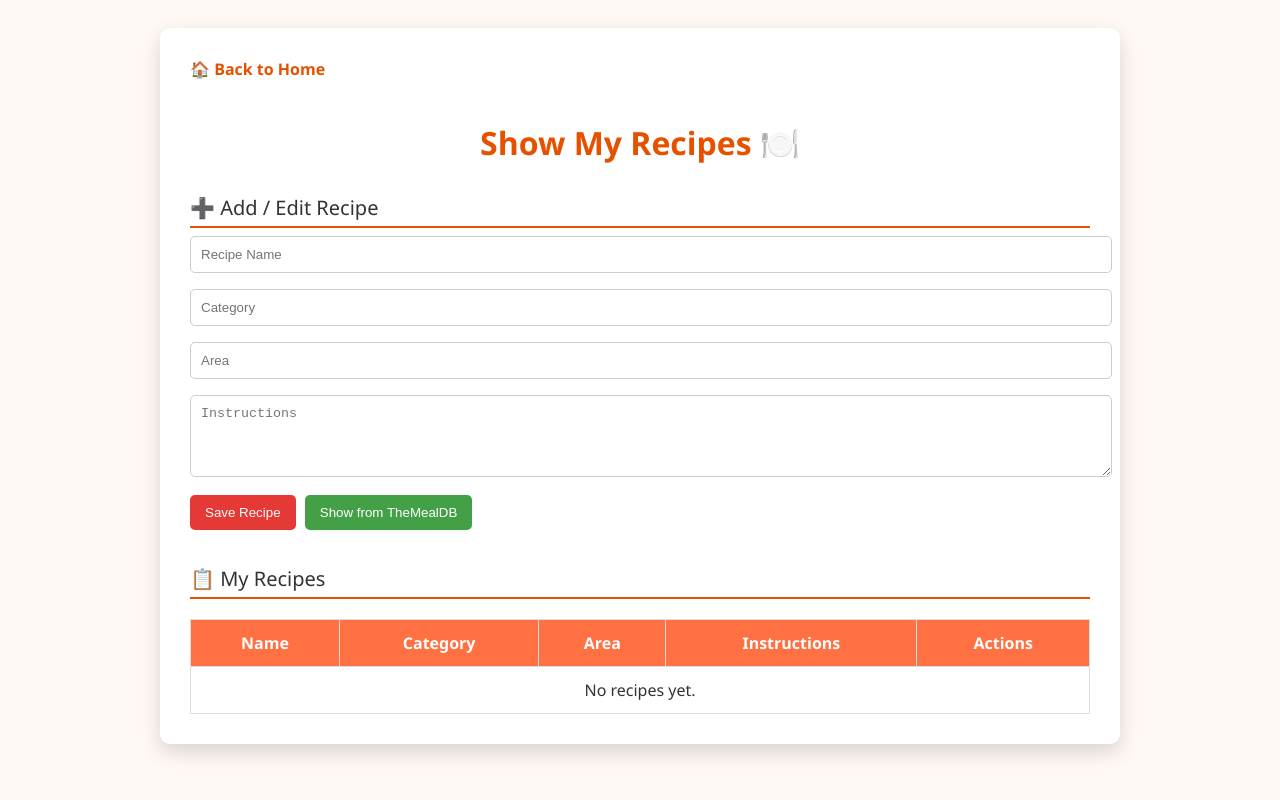
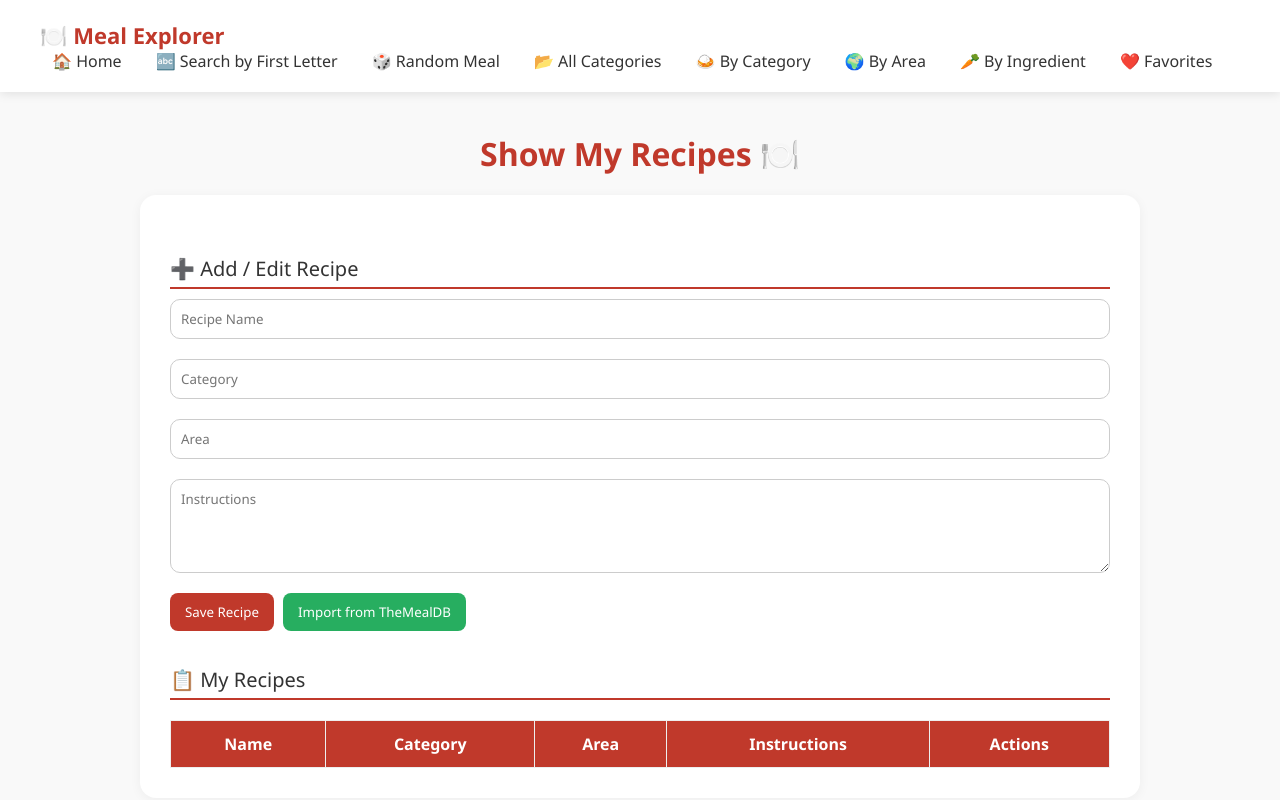
Before and after one commit to NoorManasra/WebServices-Assignment1, a plain HTML site: page ShowMyRecipes.html in a window 1280 px wide. Drawn offline with Linux system fonts and the light colour scheme.

Commit message:
Update ShowMyRecipes.html

```diff
--- a/ShowMyRecipes.html
+++ b/ShowMyRecipes.html
@@ -1,64 +1,113 @@
+
 <!DOCTYPE html>
 <html lang="en">
 <head>
-  <meta charset="UTF-8">
-  <title>Show My Recipes</title>
+  <meta charset="UTF-8" />
+  <meta name="viewport" content="width=device-width, initial-scale=1.0"/>
+  <title>Show My Recipes 🍽️</title>
   <style>
+    * {
+      box-sizing: border-box;
+      margin: 0;
+      padding: 0;
+      font-family: 'Segoe UI', sans-serif;
+    }
+
     body {
-      font-family: 'Segoe UI', Tahoma, Geneva, Verdana, sans-serif;
-      background-color: #fff8f5;
-      padding: 20px;
+      background-color: #f9f9f9;
       color: #333;
     }
 
+    header {
+      background-color: #fff;
+      padding: 20px;
+      box-shadow: 0 2px 10px rgba(0,0,0,0.1);
+      position: sticky;
+      top: 0;
+      z-index: 999;
+    }
+
+    .nav-container {
+      max-width: 1200px;
+      margin: auto;
+      display: flex;
+      justify-content: space-between;
+      align-items: center;
+      flex-wrap: wrap;
+    }
+
+    .nav-container h1 {
+      font-size: 22px;
+      color: #c0392b;
+    }
+
+    nav ul {
+      list-style: none;
+      display: flex;
+      flex-wrap: wrap;
+      gap: 10px;
+      padding-left: 0;
+    }
+
+    nav ul li a {
+      text-decoration: none;
+      color: #333;
+      padding: 8px 12px;
+      border-radius: 6px;
+      transition: background-color 0.3s;
+    }
+
+    nav ul li a:hover {
+      background-color: #f0f0f0;
+    }
+
+    .main-title {
+      text-align: center;
+      margin: 40px 0 20px;
+      font-size: 32px;
+      color:  #c0392b;
+      font-weight: bold;
+    }
+
     .container {
-      max-width: 900px;
+      max-width: 1000px;
       margin: auto;
       background: #fff;
       padding: 30px;
-      border-radius: 10px;
-      box-shadow: 0 8px 20px rgba(0, 0, 0, 0.15);
+      border-radius: 16px;
+      box-shadow: 0 2px 12px rgba(0,0,0,0.05);
     }
 
-    h1 {
-      text-align: center;
-      color: #e65100;
+    .section-title {
+      margin-top: 30px;
+      font-size: 20px;
+      border-bottom: 2px solid #c0392b;
+      padding-bottom: 5px;
+      color:  #333;
     }
 
-    .back-link {
-      display: inline-block;
-      margin-bottom: 20px;
-      text-decoration: none;
-      font-size: 16px;
-      color: #e65100;
-      font-weight: bold;
-    }
-
-    .back-link:hover {
-      text-decoration: underline;
-    }
-
-    input, textarea, select {
+    form input, form textarea {
       width: 100%;
       padding: 10px;
-      margin: 8px 0;
+      margin: 10px 0;
       border: 1px solid #ccc;
-      border-radius: 5px;
+      border-radius: 10px;
+      outline: none;
     }
 
     button {
       padding: 10px 15px;
       margin: 5px 5px 5px 0;
       border: none;
-      border-radius: 5px;
+      border-radius: 8px;
       cursor: pointer;
       color: white;
     }
 
-    .btn-add { background-color: #e53935; }
-    .btn-edit { background-color: #fb8c00; }
-    .btn-delete { background-color: #b71c1c; }
-    .btn-import { background-color: #43a047; }
+    .btn-add { background-color: #c0392b; }
+    .btn-edit { background-color: #f39c12; }
+    .btn-delete { background-color: #e74c3c; }
+    .btn-import { background-color: #27ae60; }
 
     table {
       width: 100%;
@@ -67,30 +116,59 @@
     }
 
     th, td {
-      border: 1px solid #ddd;
+      border: 1px solid #eee;
       padding: 12px;
       text-align: center;
     }
 
     th {
-      background-color: #ff7043;
+      background-color: #c0392b;
       color: white;
     }
 
-    .section-title {
-      margin-top: 30px;
-      font-size: 20px;
-      border-bottom: 2px solid #e65100;
-      padding-bottom: 5px;
+    .back-link {
+      display: inline-block;
+      margin-bottom: 20px;
+      text-decoration: none;
+      font-size: 16px;
+      color: #c0392b;
+      font-weight: bold;
+    }
+
+    .back-link:hover {
+      text-decoration: underline;
+    }
+
+    @media (max-width: 600px) {
+      .nav-container, nav ul {
+        flex-direction: column;
+        align-items: flex-start;
+      }
     }
   </style>
 </head>
 <body>
+  <header>
+    <div class="nav-container">
+      <h1>🍽️ Meal Explorer</h1>
+      <nav>
+        <ul>
+          <li><a href="meals.html">🏠 Home</a></li>
+          <li><a href="search-by-letter.html">🔤 Search by First Letter</a></li>
+          <li><a href="random-meal.html">🎲 Random Meal</a></li>
+          <li><a href="all-categories.html">📂 All Categories</a></li>
+          <li><a href="meals-by-category.html">🍛 By Category</a></li>
+          <li><a href="meals-by-area.html">🌍 By Area</a></li>
+          <li><a href="meals-by-ingredient.html">🥕 By Ingredient</a></li>
+          <li><a href="favorites.html">❤️ Favorites</a></li>
+        </ul>
+      </nav>
+    </div>
+  </header>
+
+  <div class="main-title">Show My Recipes 🍽️</div>
 
   <div class="container">
-    <a href="meals.html" class="back-link">🏠 Back to Home</a>
-    <h1>Show My Recipes 🍽️</h1>
-
     <div class="section-title">➕ Add / Edit Recipe</div>
     <form id="recipeForm" onsubmit="handleFormSubmit(event)">
       <input type="hidden" id="recipeId">
@@ -99,10 +177,10 @@
       <input type="text" id="area" placeholder="Area" required />
       <textarea id="instructions" placeholder="Instructions" rows="4" required></textarea>
       <button class="btn-add" type="submit">Save Recipe</button>
-      <button type="button" class="btn-import" onclick="importFromAPI()">Show from TheMealDB</button>
+      <button type="button" class="btn-import" onclick="importFromAPI()">Import from TheMealDB</button>
     </form>
 
-    <div class="section-title">📋 My Recipes</div>
+    <div class="section-title">📋 My Recipes </div>
     <table>
       <thead>
         <tr>
@@ -135,13 +213,11 @@
       if (!name || !category || !area || !instructions) return;
 
       if (id) {
-        // PUT - Update
         const index = recipes.findIndex(r => r.id === id);
         if (index !== -1) {
           recipes[index] = { id, name, category, area, instructions };
         }
       } else {
-        // POST - Add
         const newRecipe = {
           id: Date.now().toString(),
           name,
@@ -162,13 +238,13 @@
       const tbody = document.getElementById('recipeTableBody');
       tbody.innerHTML = '';
       if (recipes.length === 0) {
-        tbody.innerHTML = `<tr><td colspan="5">No recipes yet.</td></tr>`;
+        tbody.innerHTML = <tr><td colspan="5">No recipes yet.</td></tr>;
         return;
       }
 
       recipes.forEach(recipe => {
         const row = document.createElement('tr');
-        row.innerHTML = `
+        row.innerHTML =
           <td>${recipe.name}</td>
           <td>${recipe.category}</td>
           <td>${recipe.area}</td>
@@ -177,7 +253,7 @@
             <button class="btn-edit" onclick="editRecipe('${recipe.id}')">Edit</button>
             <button class="btn-delete" onclick="deleteRecipe('${recipe.id}')">Delete</button>
           </td>
-        `;
+        ;
         tbody.appendChild(row);
       });
     }
@@ -200,10 +276,10 @@
     }
 
     function importFromAPI() {
-      const mealName = prompt("Enter a meal name to import from TheMealDB:");
+      const mealName = prompt("Enter a meal name to import:");
       if (!mealName) return;
 
-      fetch(`https://www.themealdb.com/api/json/v1/1/search.php?s=${mealName}`)
+      fetch(https://www.themealdb.com/api/json/v1/1/search.php?s=${mealName})
         .then(res => res.json())
         .then(data => {
           if (!data.meals) return alert("Meal not found!");
```
